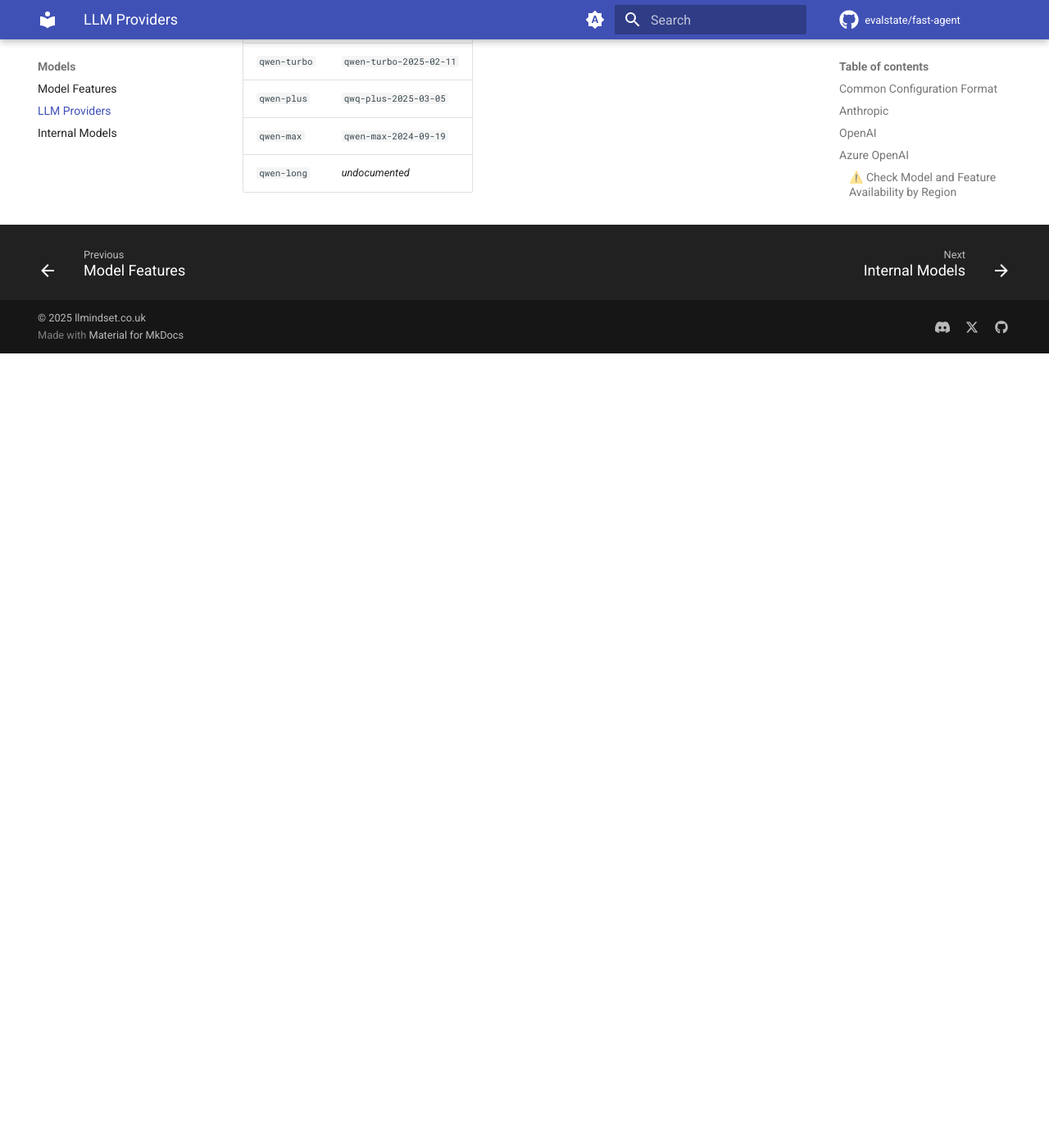
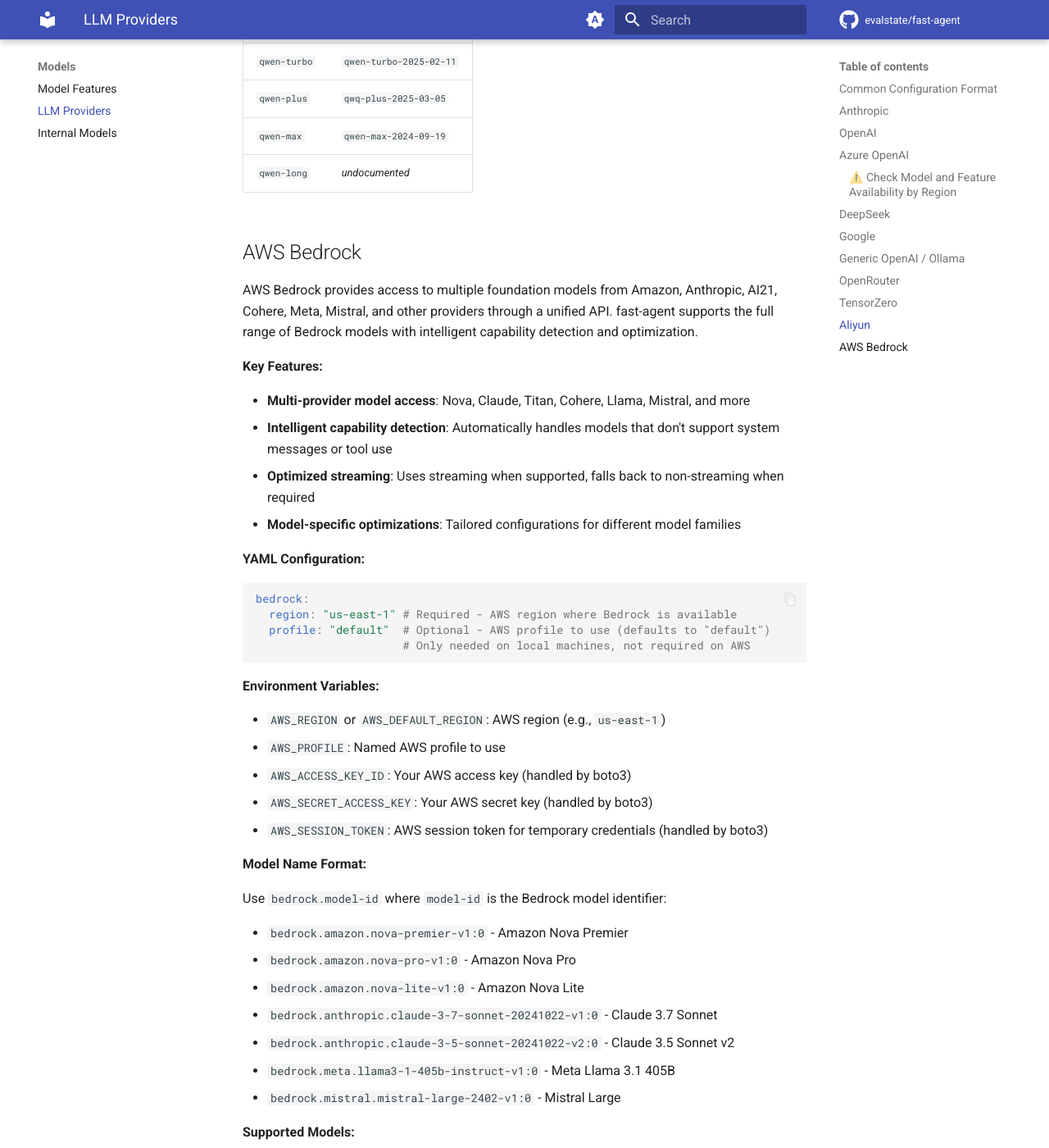
Before and after one commit to evalstate/fast-agent-docs, an MkDocs documentation site: the page built from docs/models/llm_providers.md, in a window 1280 px wide and 1400 px high, scrolled down 7782 px. Shown: the whole window at 82% size. Built offline with MkDocs 1.6.1 and Material for MkDocs 9.7.7, drawn with Linux system fonts in a browser that asks for light colours; comment, search, counter and statistics services are not loaded; before the commit the page ends 8213 px from its top, so only the background shows below that; some of the changed text lies outside the part shown.

Commit message:
Add AWS Bedrock documentation
goes along with fast-agent pull request 274: https://github.com/evalstate/fast-agent/pull/274

````diff
--- a/docs/models/llm_providers.md
+++ b/docs/models/llm_providers.md
@@ -298,3 +298,70 @@
 | `qwen-plus`  | `qwq-plus-2025-03-05`      |
 | `qwen-max`   | `qwen-max-2024-09-19`      |
 | `qwen-long`  | *undocumented*             |
+
+## AWS Bedrock
+
+AWS Bedrock provides access to multiple foundation models from Amazon, Anthropic, AI21, Cohere, Meta, Mistral, and other providers through a unified API. fast-agent supports the full range of Bedrock models with intelligent capability detection and optimization.
+
+**Key Features:**
+
+- **Multi-provider model access**: Nova, Claude, Titan, Cohere, Llama, Mistral, and more
+- **Intelligent capability detection**: Automatically handles models that don't support system messages or tool use
+- **Optimized streaming**: Uses streaming when supported, falls back to non-streaming when required
+- **Model-specific optimizations**: Tailored configurations for different model families
+
+**YAML Configuration:**
+
+```yaml
+bedrock:
+  region: "us-east-1" # Required - AWS region where Bedrock is available
+  profile: "default"  # Optional - AWS profile to use (defaults to "default")
+                      # Only needed on local machines, not required on AWS
+```
+
+**Environment Variables:**
+
+- `AWS_REGION` or `AWS_DEFAULT_REGION`: AWS region (e.g., `us-east-1`)
+- `AWS_PROFILE`: Named AWS profile to use
+- `AWS_ACCESS_KEY_ID`: Your AWS access key (handled by boto3)
+- `AWS_SECRET_ACCESS_KEY`: Your AWS secret key (handled by boto3)
+- `AWS_SESSION_TOKEN`: AWS session token for temporary credentials (handled by boto3)
+
+**Model Name Format:**
+
+Use `bedrock.model-id` where `model-id` is the Bedrock model identifier:
+
+- `bedrock.amazon.nova-premier-v1:0` - Amazon Nova Premier
+- `bedrock.amazon.nova-pro-v1:0` - Amazon Nova Pro
+- `bedrock.amazon.nova-lite-v1:0` - Amazon Nova Lite
+- `bedrock.anthropic.claude-3-7-sonnet-20241022-v1:0` - Claude 3.7 Sonnet
+- `bedrock.anthropic.claude-3-5-sonnet-20241022-v2:0` - Claude 3.5 Sonnet v2
+- `bedrock.meta.llama3-1-405b-instruct-v1:0` - Meta Llama 3.1 405B
+- `bedrock.mistral.mistral-large-2402-v1:0` - Mistral Large
+
+**Supported Models:**
+
+The provider automatically detects and handles model-specific capabilities:
+
+- **System messages**: Automatically injects system prompts into user messages for models that don't support them (Titan, Cohere Command Text, etc.)
+- **Tool use**: Skips tool preparation for models that don't support tools (Titan, Claude v2, Llama 2/3, etc.)
+- **Streaming**: Uses non-streaming API when models don't support streaming with tools
+
+Note that Bedrock contains some models that may perform poorly in some areas, including INSTRUCT models as well as models that are made to be fine-tuned for specific use cases.  If you are unsure about model capabilities, be sure to read the documentation.
+
+**Model Capabilities:**
+
+Refer to the [AWS Bedrock documentation](https://docs.aws.amazon.com/bedrock/latest/userguide/conversation-inference-supported-models-features.html) for the latest model capabilities including system prompts, tool use, vision, and streaming support.
+
+**Authentication:**
+
+AWS Bedrock uses standard AWS authentication. Configure credentials using:
+
+1. **AWS CLI**: Run `aws configure` to set up credentials.  AWS SSO is a great choice for local development.
+2. **Environment variables**: Set `AWS_ACCESS_KEY_ID` and `AWS_SECRET_ACCESS_KEY`
+3. **IAM roles**: Use IAM roles when running on EC2 or other AWS services
+4. **AWS profiles**: Use named profiles with `AWS_PROFILE` environment variable
+
+Required IAM permissions:
+- `bedrock:InvokeModel`
+- `bedrock:InvokeModelWithResponseStream`
````
Also changed, not shown: docs/ref/config_file.md (+21 -0 lines).
